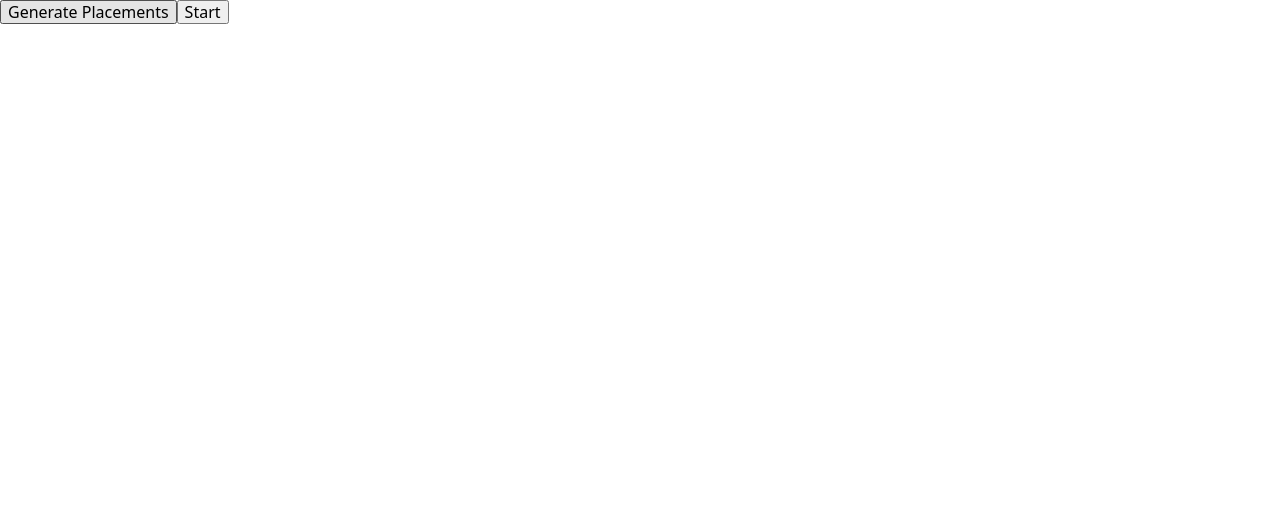
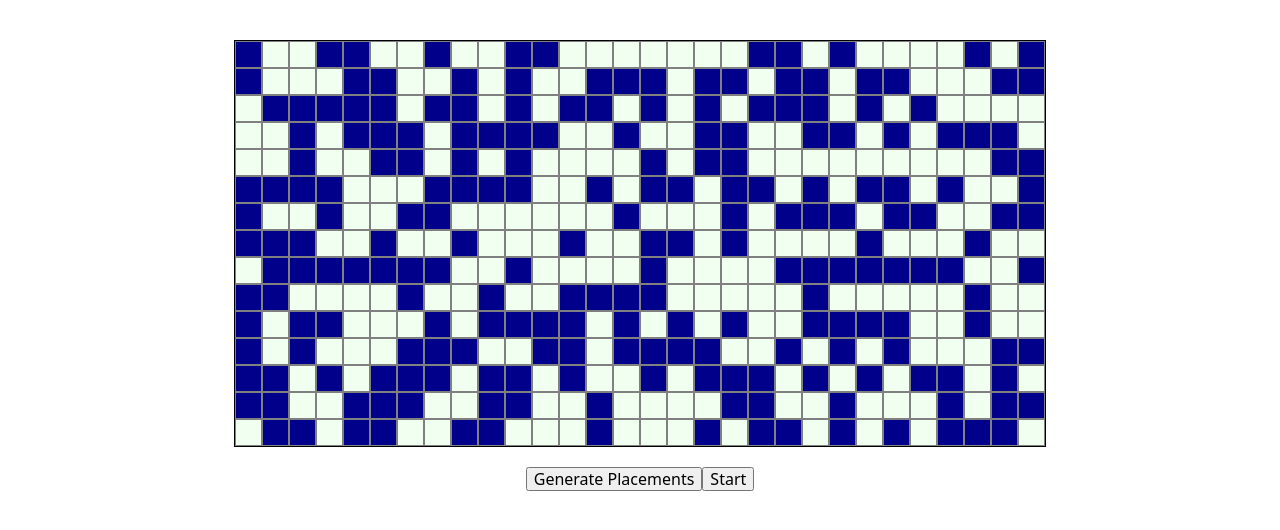
Before and after one commit to Ishm4el/conways-game-of-life, a React (Vite) app: page / in a window 1280 px wide. Shown: the top 530 px of the page. Built offline with nearby package versions, Linux system fonts and the light colour scheme.

Commit message:
Created the display for the game

```diff
--- a/src/App.css
+++ b/src/App.css
@@ -0,0 +1,32 @@
+@property --size {
+  syntax: "<length>";
+  inherits: false;
+  initial-value: 27px;
+}
+
+#root {
+  display: flex;
+  align-items: center;
+  flex-flow: column;
+  gap: 2.5dvh;
+  margin-top: 5dvh;
+}
+
+.display-container {
+  border: 1px solid black;
+}
+
+.life-row {
+  display: flex;
+}
+
+.life-container {
+  height: var(--size);
+  width: var(--size);
+  border: 1px solid gray;
+  background-color: darkblue;
+}
+
+.life-container[data-living="true"] {
+  background-color: honeydew;
+}
--- a/src/App.tsx
+++ b/src/App.tsx
@@ -1,4 +1,4 @@
-import { useEffect, useRef, useState } from "react";
+import { createElement, useEffect, useRef, useState } from "react";
 import "./App.css";
 
 type run = boolean;
@@ -9,8 +9,50 @@ interface Controlls {
   setRun: setRun;
 }
 
-function Display() {
-  return <></>;
+interface Display {
+  displayRef: React.RefObject<HTMLElement | null>;
+}
+
+const DISPLAY_WIDTH: number = 30,
+  DISPLAY_HEIGHT: number = 15;
+
+function Display({ displayRef }: Display) {
+  const generateDisplay = () => {
+    const display = [];
+    for (let i = 0; i < DISPLAY_HEIGHT; i++) {
+      const rowcolumns = [];
+      for (let j = 0; j < DISPLAY_WIDTH; j++) {
+        rowcolumns.push(
+          createElement("div", {
+            className: "life-container",
+            "data-x": j,
+            "data-y": i,
+            "data-living": Math.floor(Math.random() * 2) === 1,
+            onClick: (ev) => {
+              console.log(
+                `x: ${ev.currentTarget.dataset.x}, y: ${ev.currentTarget.dataset.y}`
+              );
+            },
+          })
+        );
+      }
+      const row = createElement(
+        "div",
+        {
+          className: "life-row",
+        },
+        rowcolumns
+      );
+      display.push(row);
+    }
+    return display;
+  };
+
+  return (
+    <section className="display-container" ref={displayRef}>
+      {generateDisplay()}
+    </section>
+  );
 }
 
 function Controlls({ run, setRun }: Controlls) {
@@ -23,7 +65,7 @@ function Controlls({ run, setRun }: Controlls) {
   };
 
   return (
-    <div className="controlls-container">
+    <section className="controlls-container">
       {run ? (
         <>
           <button onClick={buttonPauseHandler}>Pause</button>
@@ -34,13 +76,14 @@ function Controlls({ run, setRun }: Controlls) {
           <button onClick={buttonStartHandler}>Start</button>
         </>
       )}
-    </div>
+    </section>
   );
 }
 
 export default function App() {
   const intervalId = useRef<number | undefined>(undefined);
   const [run, setRun] = useState<boolean>(false);
+  const displayRef = useRef<null | HTMLElement>(null);
 
   useEffect(() => {
     if (run) {
@@ -54,7 +97,7 @@ export default function App() {
 
   return (
     <>
-      <Display />
+      <Display displayRef={displayRef} />
       <Controlls run={run} setRun={setRun} />
     </>
   );
```
